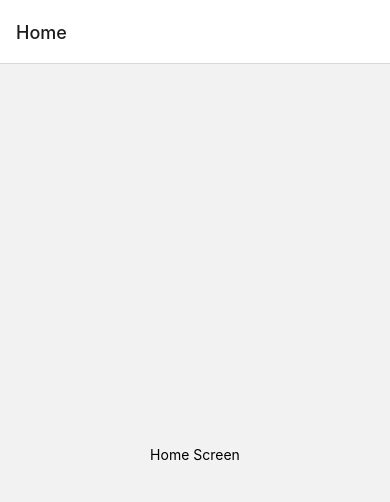
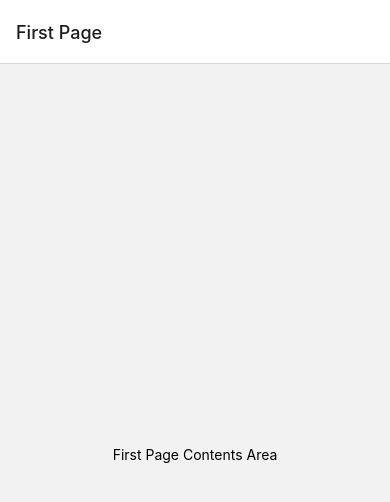
Before and after one commit to haribo09876/PortfolioProjectReactNative, a React Native app: screen / in a window 390 px wide. Shown: the top 502 px of the page. Built offline with nearby package versions, Linux system fonts and the light colour scheme.

Commit message:
20240509
by KYW

```diff
--- a/src/App.js
+++ b/src/App.js
@@ -1,12 +1,12 @@
 import * as React from 'react';
-import {View, Text} from 'react-native';
+import {View, Text, Image} from 'react-native';
 import {NavigationContainer} from '@react-navigation/native';
 import {createNativeStackNavigator} from '@react-navigation/native-stack';
 
-function HomeScreen() {
+function FirstPage() {
   return (
     <View style={{flex: 1, alignItems: 'center', justifyContent: 'center'}}>
-      <Text>Home Screen</Text>
+      <Text>First Page Contents Area</Text>
     </View>
   );
 }
@@ -17,7 +17,7 @@ function App() {
   return (
     <NavigationContainer>
       <Stack.Navigator>
-        <Stack.Screen name="Home" component={HomeScreen} />
+        <Stack.Screen name="First Page" component={FirstPage} />
       </Stack.Navigator>
     </NavigationContainer>
   );
```
